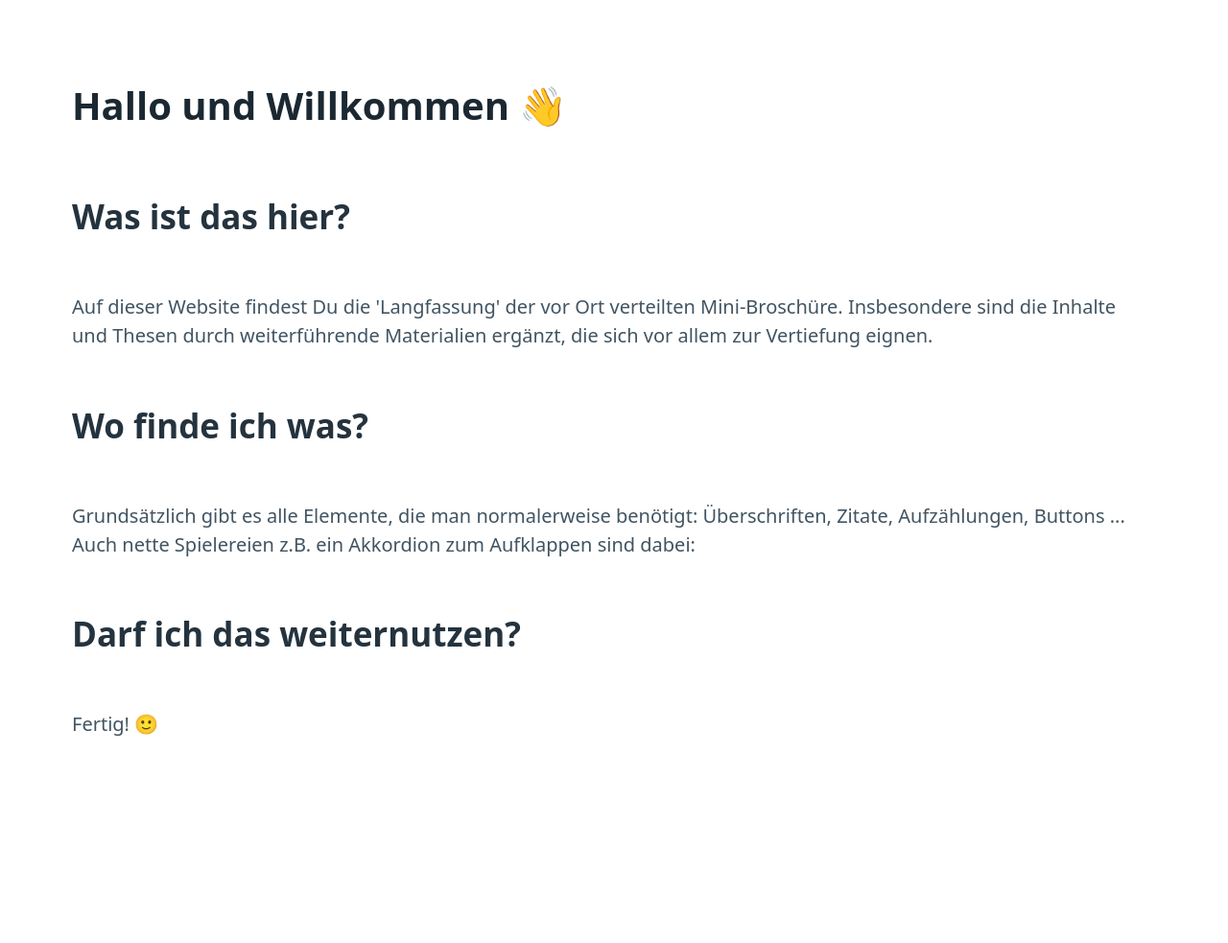
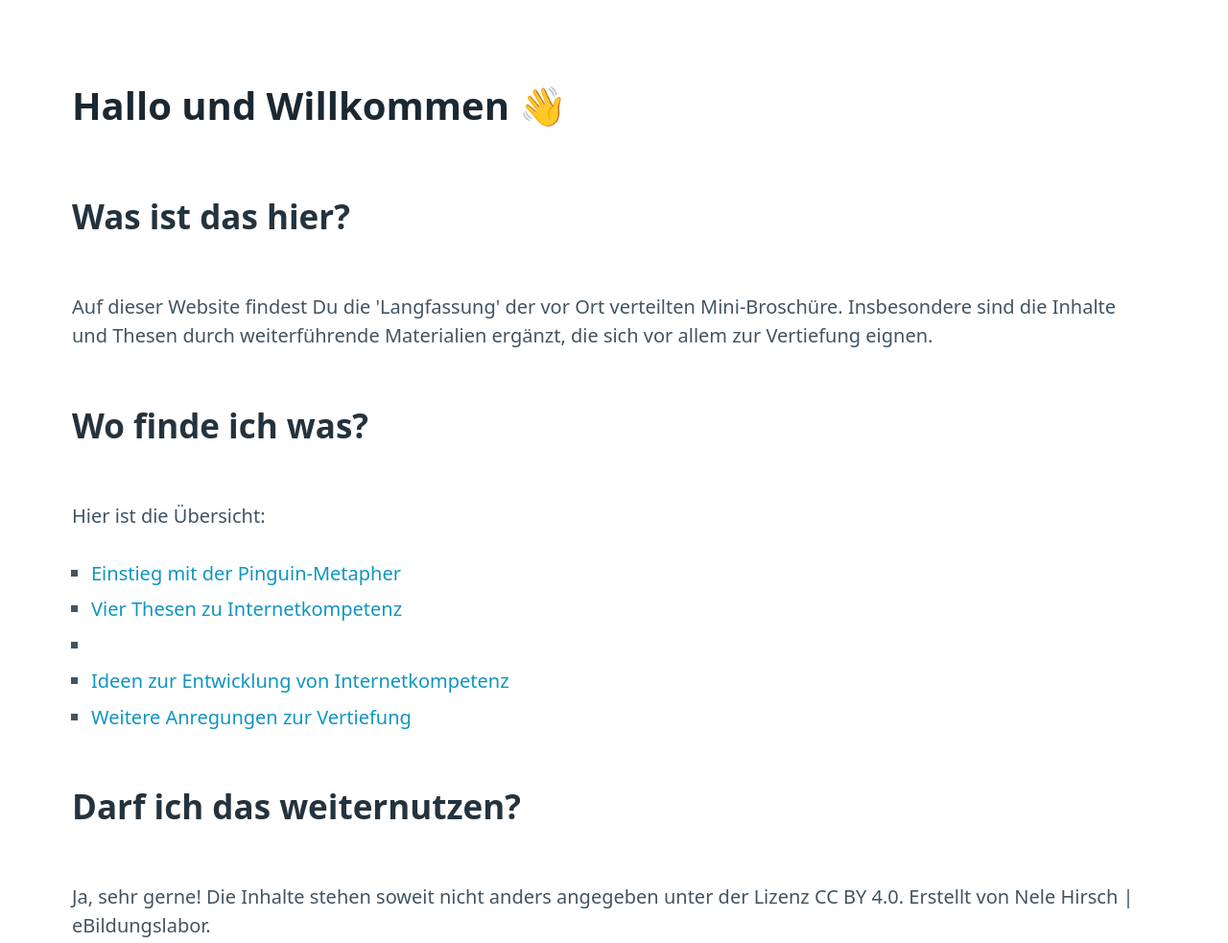
Before and after one commit to eBildungslabor/internet-abc, a plain HTML site: page index.html in a window 1280 px wide. Shown: the whole page at 96% size. Before the commit the page ends 880 px from the top, so only its background shows below. Drawn offline with nearby package versions, Linux system fonts and the light colour scheme.

Commit message:
Update index.html

```diff
--- a/index.html
+++ b/index.html
@@ -13,11 +13,16 @@
       <h2>Was ist das hier?</h2>
 <p>Auf dieser Website findest Du die 'Langfassung' der vor Ort verteilten Mini-Broschüre. Insbesondere sind die Inhalte und Thesen durch weiterführende Materialien ergänzt, die sich vor allem zur Vertiefung eignen.</p>
       <h2>Wo finde ich was?</h2>
-      <p>Grundsätzlich gibt es alle Elemente, die man normalerweise benötigt: Überschriften, Zitate, Aufzählungen, Buttons ... Auch nette Spielereien z.B. ein Akkordion zum Aufklappen sind dabei:
-
+      <p>Hier ist die Übersicht:</p>
+      <ul>
+        <li><a href=/pinguin.html>Einstieg mit der Pinguin-Metapher</a></li>
+        <li><a href=/internetkompetenz.html>Vier Thesen zu Internetkompetenz</a><li>
+        <li><a href=/ideen.html>Ideen zur Entwicklung von Internetkompetenz</a></li>
+        <li><a href=/weiterlernen.html>Weitere Anregungen zur Vertiefung</a></li>
+      </ul>
 <h2>Darf ich das weiternutzen?</h2>
 
-      <p>Fertig! 🙂</p>
+   <p>Ja, sehr gerne! Die Inhalte stehen soweit nicht anders angegeben unter der Lizenz CC BY 4.0. Erstellt von Nele Hirsch | eBildungslabor.
     </main>
   </body>
 </html>
```
